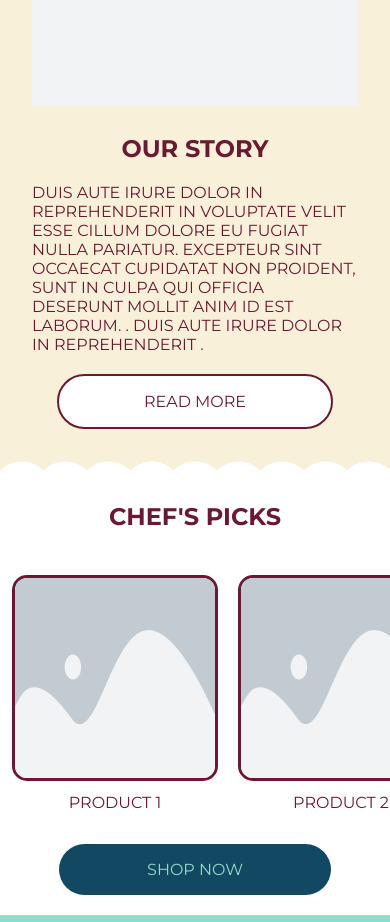
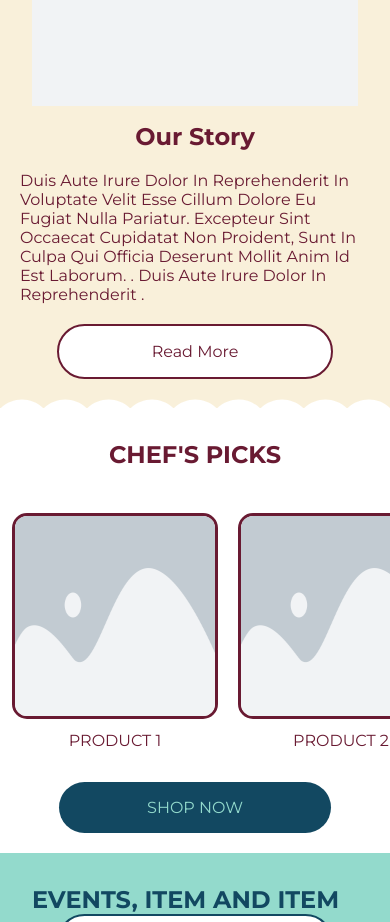
Before and after one commit to pbiggin/A3-Brunetti, a plain HTML site: page index.html in a window 390 px wide. Shown: the part 1240-2162 px from the top of the page. Drawn offline with Linux system fonts and the light colour scheme.

Commit message:
modified services class

```diff
--- a/Styles/styles.css
+++ b/Styles/styles.css
@@ -166,11 +166,24 @@ body {
   max-width: 100%;
 }
 
+.about__content {
+  margin-top: auto;
+  margin-bottom: auto;
+  max-width: 40%;
+  text-transform: capitalize;
+}
+
 
 @media all and (max-width: 600px) {
   .about {
     flex-wrap: wrap;
   }
+
+  .about__content {
+    max-width: 100%;
+    text-transform: capitalize;
+  }
+
 }
 
 
--- a/index.html
+++ b/index.html
@@ -50,9 +50,9 @@
         <card class="about__image margin-md">
           <img src="images/placeholder.webp" alt="con Amore"/>
         </card>
-        <card class="about__content stack margin-md">
+        <card class="about__content stack center">
           <h2 class="center">Our Story</h2>
-          <p class="center">
+          <p>
             Duis aute irure dolor in reprehenderit in voluptate velit esse
             cillum dolore eu fugiat nulla pariatur. Excepteur sint occaecat
             cupidatat non proident, sunt in culpa qui officia deserunt mollit
--- a/styles/styles.css
+++ b/styles/styles.css
@@ -166,11 +166,24 @@ body {
   max-width: 100%;
 }
 
+.about__content {
+  margin-top: auto;
+  margin-bottom: auto;
+  max-width: 40%;
+  text-transform: capitalize;
+}
+
 
 @media all and (max-width: 600px) {
   .about {
     flex-wrap: wrap;
   }
+
+  .about__content {
+    max-width: 100%;
+    text-transform: capitalize;
+  }
+
 }
 
 
```
